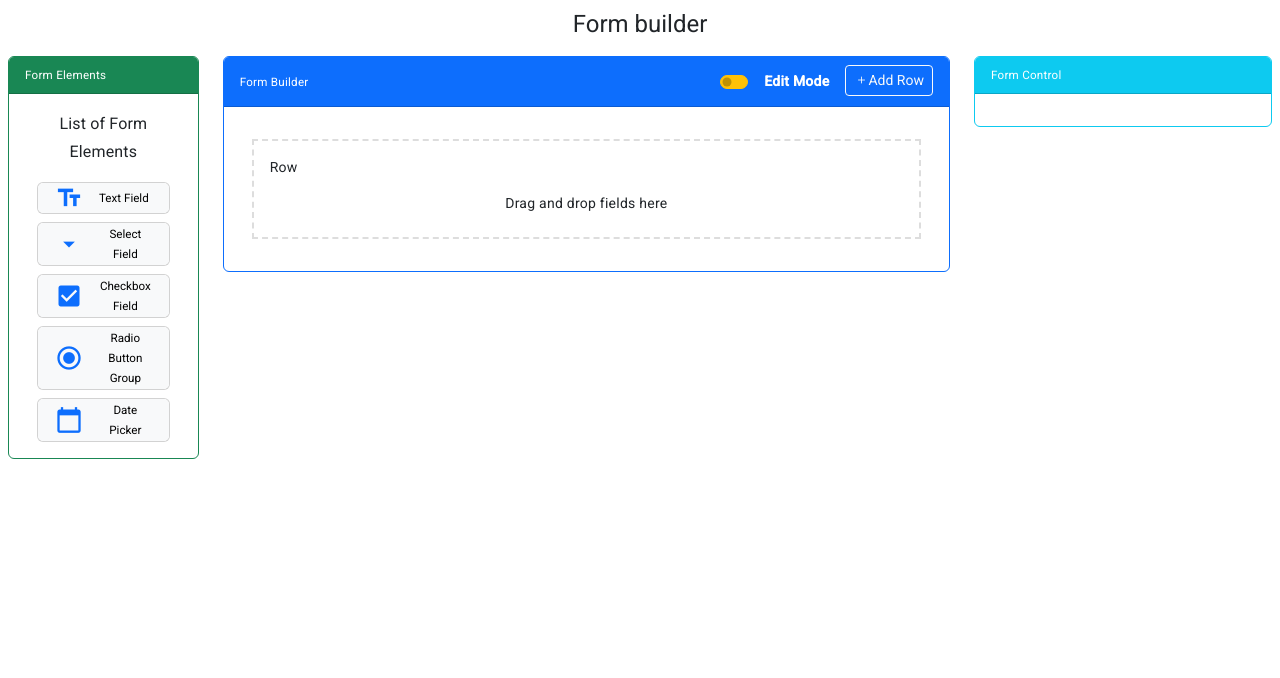
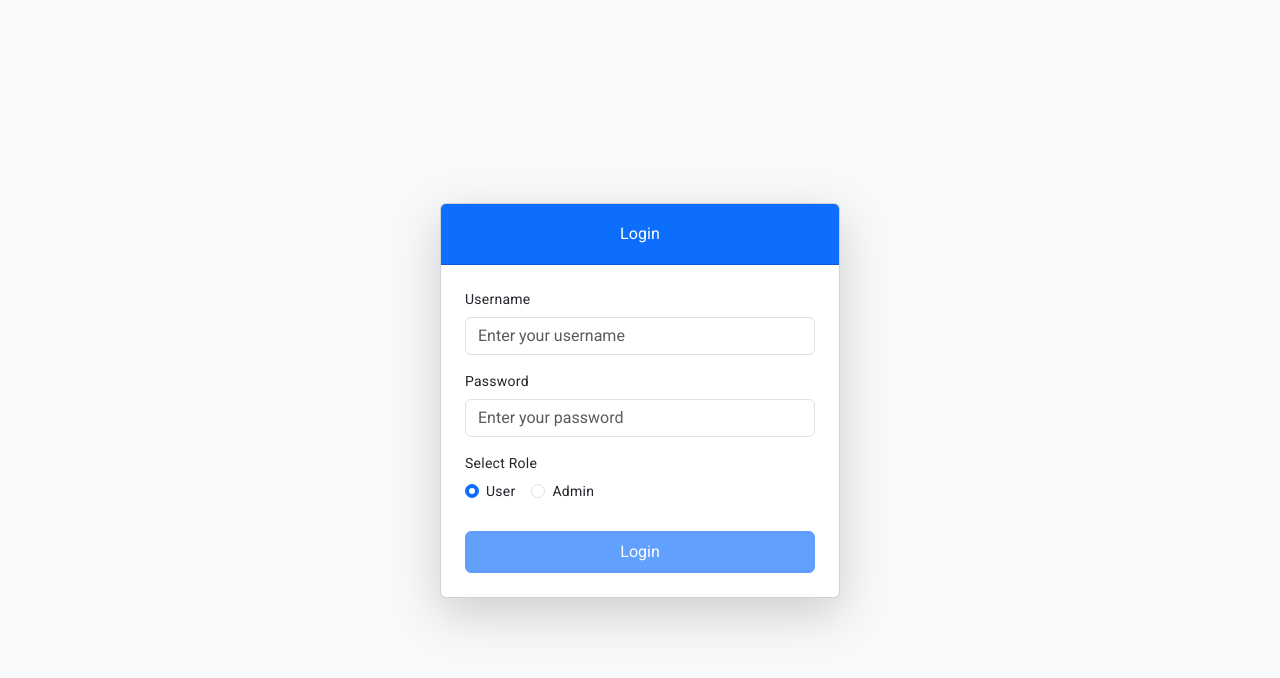
Before and after one commit to Pradeeptamilvel/Form-builder-with-drag-and-drop-MAT-Library-, an Angular app: page /login in a window 1280 px wide. Before the commit this address led to /. Shown: the top 678 px of the page. Built offline with nearby package versions, Linux system fonts and the light colour scheme.

Commit message:
login created

```diff
--- a/src/app/app-routing.module.ts
+++ b/src/app/app-routing.module.ts
@@ -1,7 +1,25 @@
 import { NgModule } from '@angular/core';
 import { RouterModule, Routes } from '@angular/router';
+import { LoginComponent } from './component/login/login.component';
+import { AuthGuard } from './guards/auth.guard';
+import { DashboardComponent } from './component/dashboard/dashboard.component';
 
-const routes: Routes = [];
+const routes: Routes = [
+  { path: 'login', component: LoginComponent },
+  {
+    path: 'dashboard',
+    component: DashboardComponent,
+    canActivate: [AuthGuard]
+  },
+  {
+    path: 'admin',
+    component: DashboardComponent,
+    canActivate: [AuthGuard],
+    data: { role: 'admin' }
+  },
+  { path: '', redirectTo: '/login', pathMatch: 'full' },
+  { path: '**', redirectTo: '/login' }
+];
 
 @NgModule({
   imports: [RouterModule.forRoot(routes)],
--- a/src/app/app.component.html
+++ b/src/app/app.component.html
@@ -1,14 +1 @@
-<div class="m-2">
-  <h1 class="text-center">Form builder</h1>
-  <div class="row" cdkDropListGroup>
-    <div class="col-2">
-      <app-form-elements></app-form-elements>
-    </div>
-    <div class="col-7">
-      <app-main-form></app-main-form>
-    </div>
-    <div class="col-3">
-      <app-field-settings></app-field-settings>
-    </div>
-  </div>
-</div>
+<router-outlet></router-outlet>
--- a/src/app/app.module.ts
+++ b/src/app/app.module.ts
@@ -26,6 +26,8 @@ import { FormEditorComponent } from './component/main-form/form-builder/form-edi
 import { FormFieldComponent } from './component/main-form/form-field/form-field.component';
 import { FormPreviewComponent } from './component/main-form/form-preview/form-preview.component';
 import { mainFormComponent } from './component/main-form/main-form.component';
+import { LoginComponent } from './component/login/login.component';
+import { DashboardComponent } from './component/dashboard/dashboard.component';
 
 @NgModule({
   declarations: [
@@ -43,6 +45,8 @@ import { mainFormComponent } from './component/main-form/main-form.component';
     SelectFieldComponent,
     RadioFieldComponent,
     DateFieldComponent,
+    LoginComponent,
+    DashboardComponent
   ],
   imports: [
     BrowserModule,
--- /dev/null
+++ b/src/app/component/dashboard/dashboard.component.html
@@ -0,0 +1,14 @@
+<div class="m-2">
+  <h1 class="text-center">Form builder</h1>
+  <div class="row" cdkDropListGroup>
+    <div class="col-2">
+      <app-form-elements></app-form-elements>
+    </div>
+    <div class="col-7">
+      <app-main-form></app-main-form>
+    </div>
+    <div class="col-3">
+      <app-field-settings></app-field-settings>
+    </div>
+  </div>
+</div>
--- /dev/null
+++ b/src/app/component/dashboard/dashboard.component.scss
@@ -0,0 +1,2 @@
+// Dashboard component styles
+// Additional styling can be added here if needed
--- /dev/null
+++ b/src/app/component/login/login.component.html
@@ -0,0 +1,91 @@
+<div class="container-fluid vh-100 d-flex align-items-center justify-content-center bg-light">
+  <div class="card shadow-lg" style="width: 400px;">
+    <div class="card-header bg-primary text-white text-center py-3">
+      <h3 class="mb-0">Login</h3>
+    </div>
+    <div class="card-body p-4">
+      <form (ngSubmit)="onSubmit()" #loginForm="ngForm">
+
+        <!-- Username Field -->
+        <div class="mb-3">
+          <label for="username" class="form-label">Username</label>
+          <input
+            type="text"
+            class="form-control"
+            id="username"
+            [(ngModel)]="username"
+            name="username"
+            placeholder="Enter your username"
+            required
+          >
+        </div>
+
+        <!-- Password Field -->
+        <div class="mb-3">
+          <label for="password" class="form-label">Password</label>
+          <input
+            type="password"
+            class="form-control"
+            id="password"
+            [(ngModel)]="password"
+            name="password"
+            placeholder="Enter your password"
+            required
+          >
+        </div>
+
+        <!-- Role Selection -->
+        <div class="mb-4">
+          <label class="form-label">Select Role</label>
+          <div class="d-flex gap-3">
+            <div class="form-check">
+              <input
+                class="form-check-input"
+                type="radio"
+                name="role"
+                id="roleUser"
+                value="user"
+                [checked]="role === 'user'"
+                (change)="onRoleChange('user')"
+              >
+              <label class="form-check-label" for="roleUser">
+                User
+              </label>
+            </div>
+            <div class="form-check">
+              <input
+                class="form-check-input"
+                type="radio"
+                name="role"
+                id="roleAdmin"
+                value="admin"
+                [checked]="role === 'admin'"
+                (change)="onRoleChange('admin')"
+              >
+              <label class="form-check-label" for="roleAdmin">
+                Admin
+              </label>
+            </div>
+          </div>
+        </div>
+
+        <!-- Error Message -->
+        @if (errorMessage) {
+          <div class="alert alert-danger mb-3" role="alert">
+            {{ errorMessage }}
+          </div>
+        }
+
+        <!-- Submit Button -->
+        <button
+          type="submit"
+          class="btn btn-primary w-100 py-2"
+          [disabled]="!username || !password"
+        >
+          Login
+        </button>
+
+      </form>
+    </div>
+  </div>
+</div>
--- /dev/null
+++ b/src/app/component/login/login.component.ts
@@ -0,0 +1,41 @@
+import { Component } from '@angular/core';
+import { Router } from '@angular/router';
+import { AuthService } from '../../services/auth.service';
+
+@Component({
+  selector: 'app-login',
+  templateUrl: './login.component.html',
+  standalone:false,
+})
+export class LoginComponent {
+  username = '';
+  password = '';
+  role: 'admin' | 'user' = 'user';
+  errorMessage = '';
+
+  constructor(
+    private authService: AuthService,
+    private router: Router
+  ) {}
+
+  onSubmit(): void {
+    this.errorMessage = '';
+
+    if (!this.username || !this.password) {
+      this.errorMessage = 'Please enter both username and password';
+      return;
+    }
+
+    const isAuthenticated = this.authService.login(this.username, this.password, this.role);
+
+    if (isAuthenticated) {
+      this.router.navigate(['/dashboard']);
+    } else {
+      this.errorMessage = 'Invalid login credentials';
+    }
+  }
+
+  onRoleChange(selectedRole: 'admin' | 'user'): void {
+    this.role = selectedRole;
+  }
+}
--- /dev/null
+++ b/src/app/guards/auth.guard.ts
@@ -0,0 +1,38 @@
+import { Injectable } from '@angular/core';
+import { CanActivate, ActivatedRouteSnapshot, RouterStateSnapshot, Router, UrlTree } from '@angular/router';
+import { Observable } from 'rxjs';
+import { AuthService } from '../services/auth.service';
+
+@Injectable({
+  providedIn: 'root'
+})
+export class AuthGuard implements CanActivate {
+
+  constructor(
+    private authService: AuthService,
+    private router: Router
+  ) {}
+
+  canActivate(
+    route: ActivatedRouteSnapshot,
+    state: RouterStateSnapshot
+  ): Observable<boolean | UrlTree> | Promise<boolean | UrlTree> | boolean | UrlTree {
+
+    // Check if user is logged in
+    if (!this.authService.isLoggedIn()) {
+      this.router.navigate(['/login']);
+      return false;
+    }
+
+    // Check for role-based access if specified in route data
+    const requiredRole = route.data['role'] as 'admin' | 'user';
+
+    if (requiredRole && !this.authService.hasRole(requiredRole)) {
+      // Redirect to unauthorized page or back to login
+      this.router.navigate(['/login']);
+      return false;
+    }
+
+    return true;
+  }
+}
--- /dev/null
+++ b/src/app/services/auth.service.ts
@@ -0,0 +1,60 @@
+import { Injectable } from '@angular/core';
+import { BehaviorSubject, Observable } from 'rxjs';
+
+export interface User {
+  username: string;
+  role: 'admin' | 'user';
+}
+
+@Injectable({
+  providedIn: 'root'
+})
+export class AuthService {
+  private currentUserSubject: BehaviorSubject<User | null>;
+  public currentUser: Observable<User | null>;
+
+  constructor() {
+    // Check if user data exists in localStorage
+    const storedUser = localStorage.getItem('currentUser');
+    this.currentUserSubject = new BehaviorSubject<User | null>(
+      storedUser ? JSON.parse(storedUser) : null
+    );
+    this.currentUser = this.currentUserSubject.asObservable();
+  }
+
+  public get currentUserValue(): User | null {
+    return this.currentUserSubject.value;
+  }
+
+  login(username: string, password: string, role: 'admin' | 'user'): boolean {
+    // Simple authentication logic - in real app, this would call an API
+    if (username && password) {
+      const user: User = { username, role };
+      localStorage.setItem('currentUser', JSON.stringify(user));
+      this.currentUserSubject.next(user);
+      return true;
+    }
+    return false;
+  }
+
+  logout(): void {
+    localStorage.removeItem('currentUser');
+    this.currentUserSubject.next(null);
+  }
+
+  isLoggedIn(): boolean {
+    return this.currentUserValue !== null;
+  }
+
+  isAdmin(): boolean {
+    return this.currentUserValue?.role === 'admin';
+  }
+
+  isUser(): boolean {
+    return this.currentUserValue?.role === 'user';
+  }
+
+  hasRole(role: 'admin' | 'user'): boolean {
+    return this.currentUserValue?.role === role;
+  }
+}
```
Also changed, not shown: src/app/component/dashboard/dashboard.component.ts (added, +12 -0 lines), 1 other file (tests, documents, lock files or other folders).
